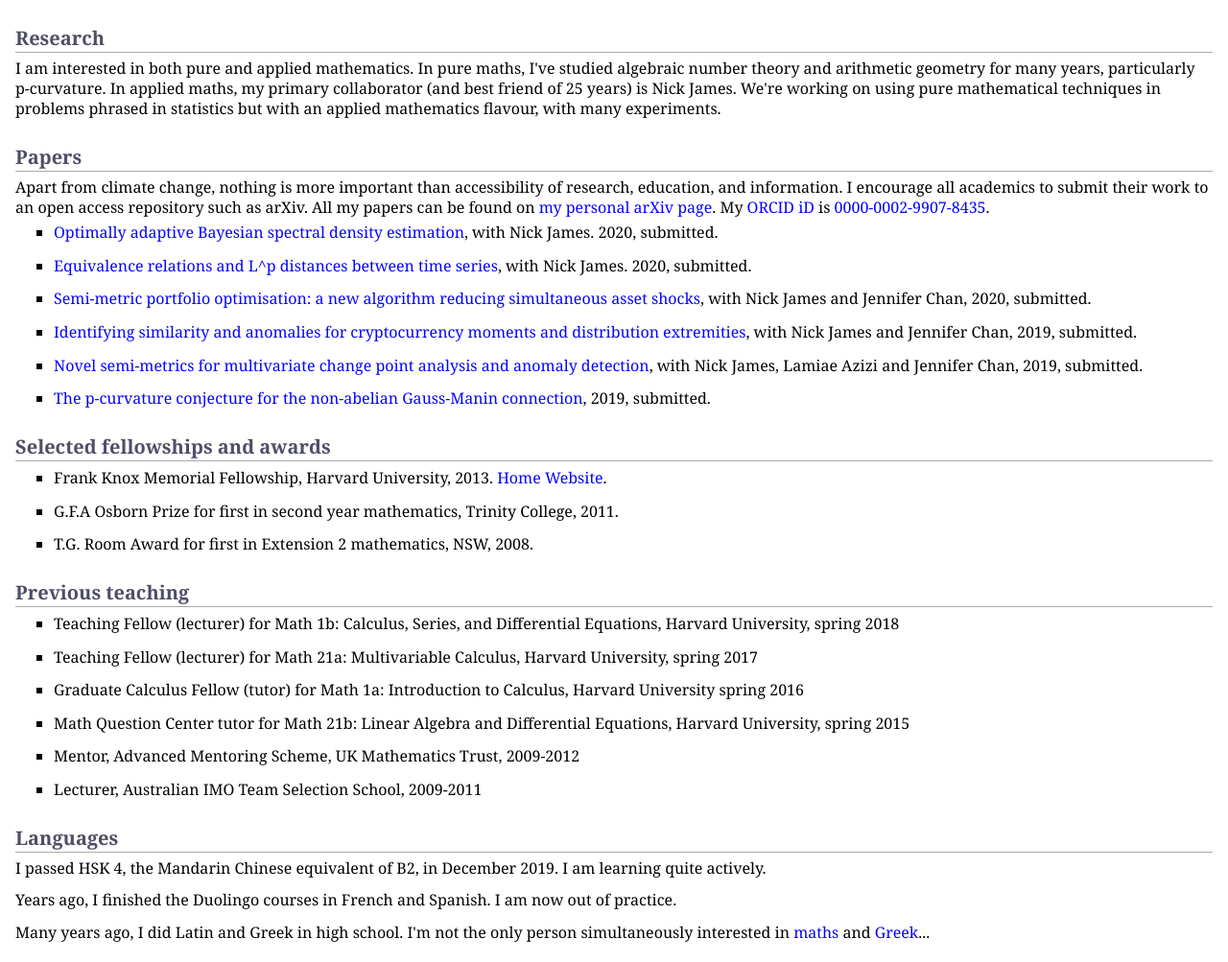
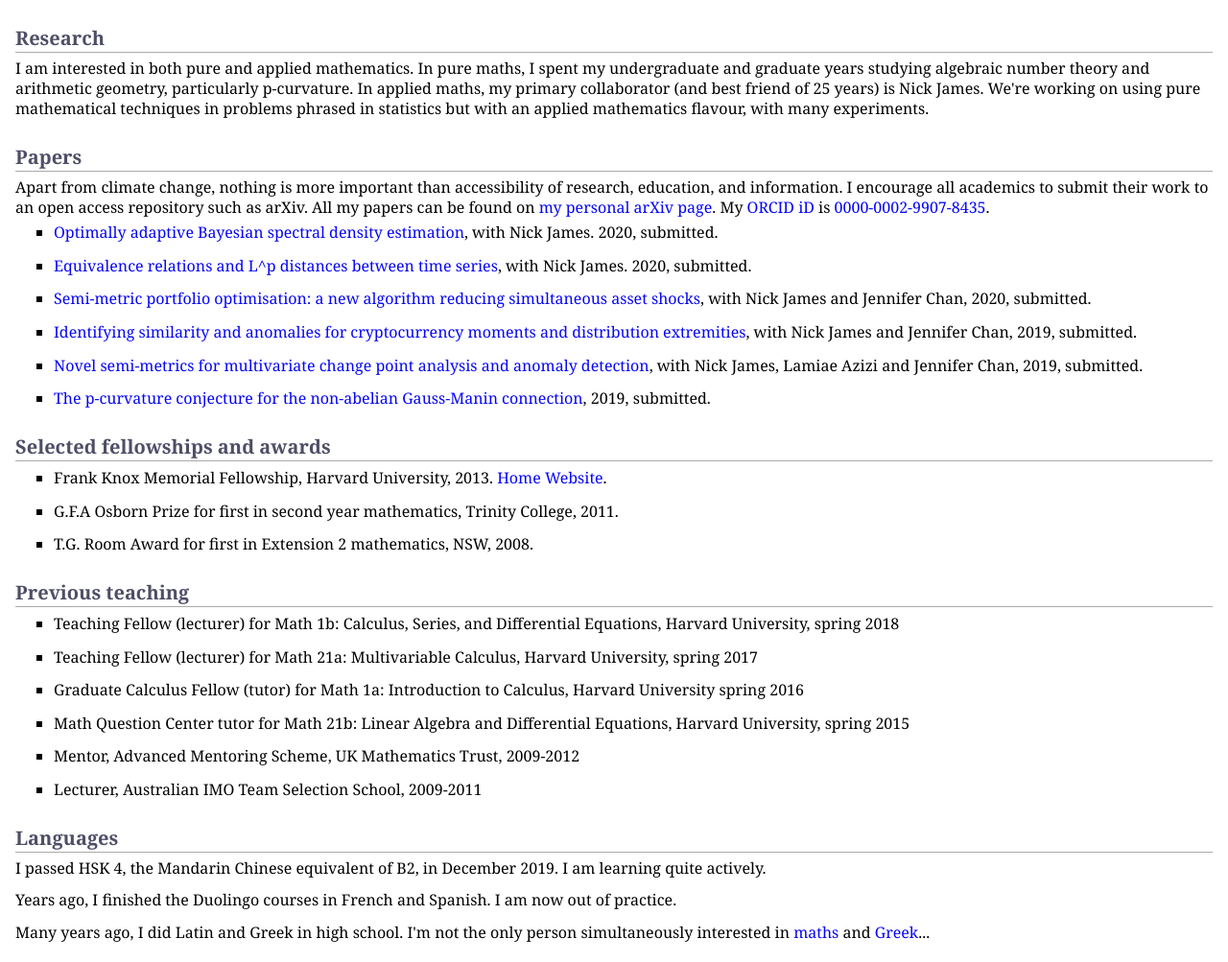
Before and after one commit to MaxMenzies/maxmenzies.com, a Jekyll site: the page index.html, which Jekyll copies as it is, in a window 1280 px wide, cut to the strip 284-1287 px from the top of the page. Shown: the whole strip at 96% size. Built offline with Jekyll 4.4.1, drawn with Linux system fonts in a browser that asks for light colours.

Commit message:
Update index.html

```diff
--- a/index.html
+++ b/index.html
@@ -36,7 +36,7 @@
   </td>
 </table>
 <h2>Research</h2>
-<p>I am interested in both pure and applied mathematics. In pure maths, I've studied algebraic number theory and arithmetic geometry for many years, particularly p-curvature. In applied maths, my primary collaborator (and best friend of 25 years) is Nick James. We're working on using pure mathematical techniques in problems phrased in statistics but with an applied mathematics flavour, with many experiments.</p>
+<p>I am interested in both pure and applied mathematics. In pure maths, I spent my undergraduate and graduate years studying algebraic number theory and arithmetic geometry, particularly p-curvature. In applied maths, my primary collaborator (and best friend of 25 years) is Nick James. We're working on using pure mathematical techniques in problems phrased in statistics but with an applied mathematics flavour, with many experiments.</p>
 <h2>Papers</h2>
 <p>Apart from climate change, nothing is more important than accessibility of research, education, and information. I encourage all academics to submit their work to an open access repository such as arXiv. All my papers can be found on <a href="https://arxiv.org/a/menzies_m_1.html">my personal arXiv page</a>. My <a href="https://orcid.org">ORCID iD</a> is <a href="https://orcid.org/0000-0002-9907-8435.">0000-0002-9907-8435</a>.</p>
 <ul>
```
